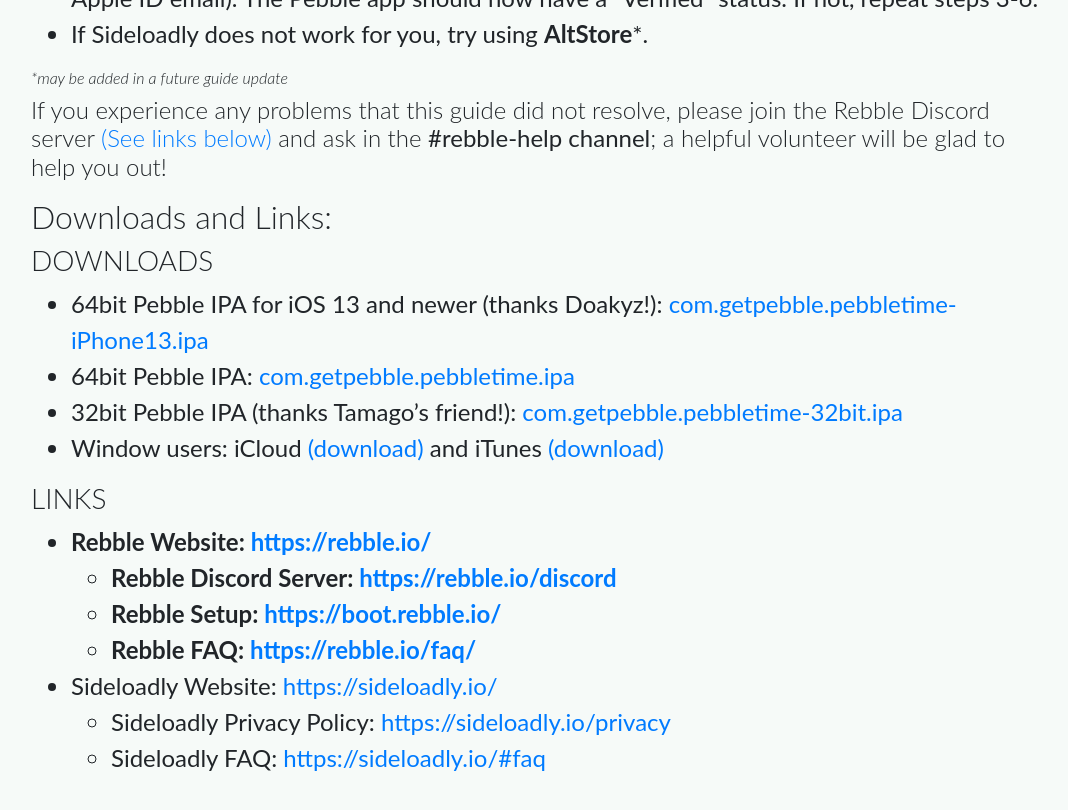
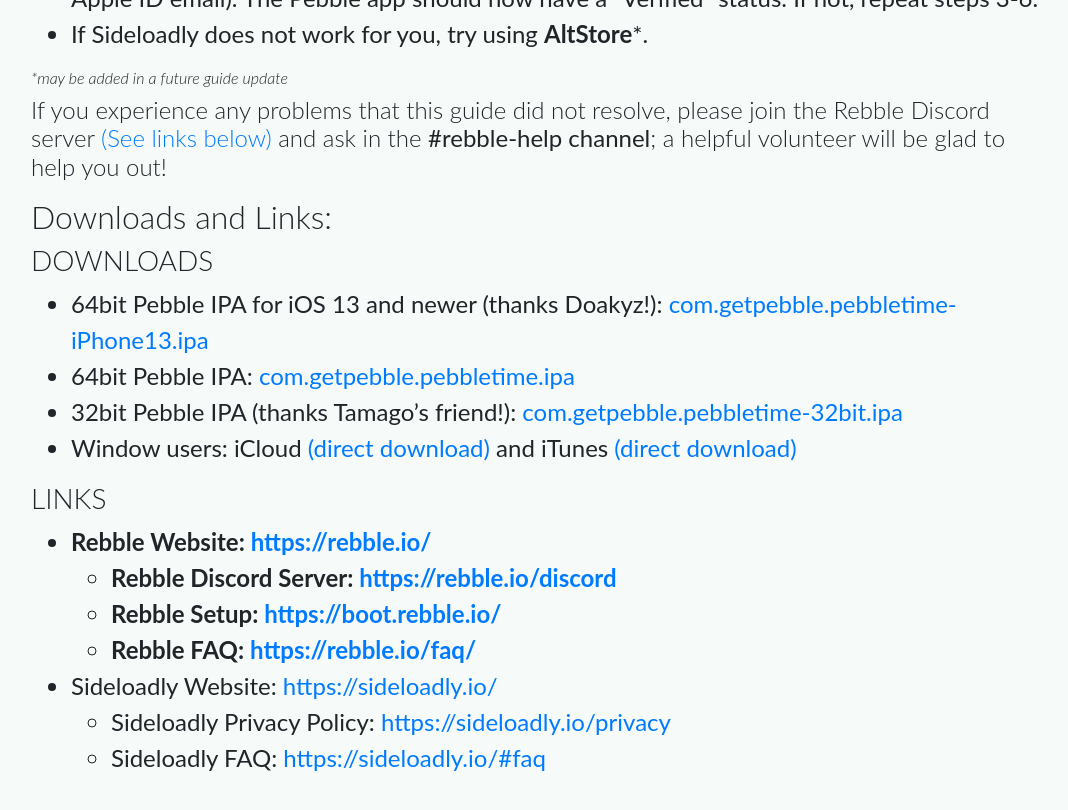
Before and after one commit to pebble-dev/rebble-help, a Jekyll site: the page built from _topic/sideload-ios-app.md, in a window 1280 px wide and 900 px high, scrolled down 2442 px. Shown: the top 810 px of the window, without its empty margins (97-1165 px from the left). Built offline with Jekyll 4.4.1, drawn with Linux system fonts in a browser that asks for light colours; nearby versions of some CDN libraries.

Commit message:
Update sideload-ios-app.md
The reason why we have users download the installers for itunes or icloud is for the `AppleApplicationSupport.msi` and `AppleApplicationSupport64.msi` files  that are packaged in there, they are the drivers for the computer to see the iphone

```diff
--- a/_topic/sideload-ios-app.md
+++ b/_topic/sideload-ios-app.md
@@ -106,7 +106,7 @@ DOWNLOADS
 - 64bit Pebble IPA for iOS 13 and newer (thanks Doakyz!): [com.getpebble.pebbletime-iPhone13.ipa](https://cdn.discordapp.com/attachments/461686541027377152/939035930138923008/com.getpebble.pebbletime-iPhone13.ipa)
 - 64bit Pebble IPA: [com.getpebble.pebbletime.ipa](https://binaries.rebble.io/ipas/com.getpebble.pebbletime.ipa)
 - 32bit Pebble IPA (thanks Tamago's friend!): [com.getpebble.pebbletime-32bit.ipa](https://binaries.rebble.io/ipas/com.getpebble.pebbletime-32bit.ipa)
-- Window users: iCloud [(download)](https://support.apple.com/en-us/HT204283) and iTunes [(download)](https://www.apple.com/itunes/)
+- Window users: iCloud [(direct download)]([https://support.apple.com/en-us/HT204283](https://updates.cdn-apple.com/2020/windows/001-39935-20200911-1A70AA56-F448-11EA-8CC0-99D41950005E/iCloudSetup.exe)) and iTunes [(direct download)]([https://www.apple.com/itunes/](https://www.apple.com/itunes/#ac-gn-menustate))
 
 <h3 id="links">
 LINKS
```
